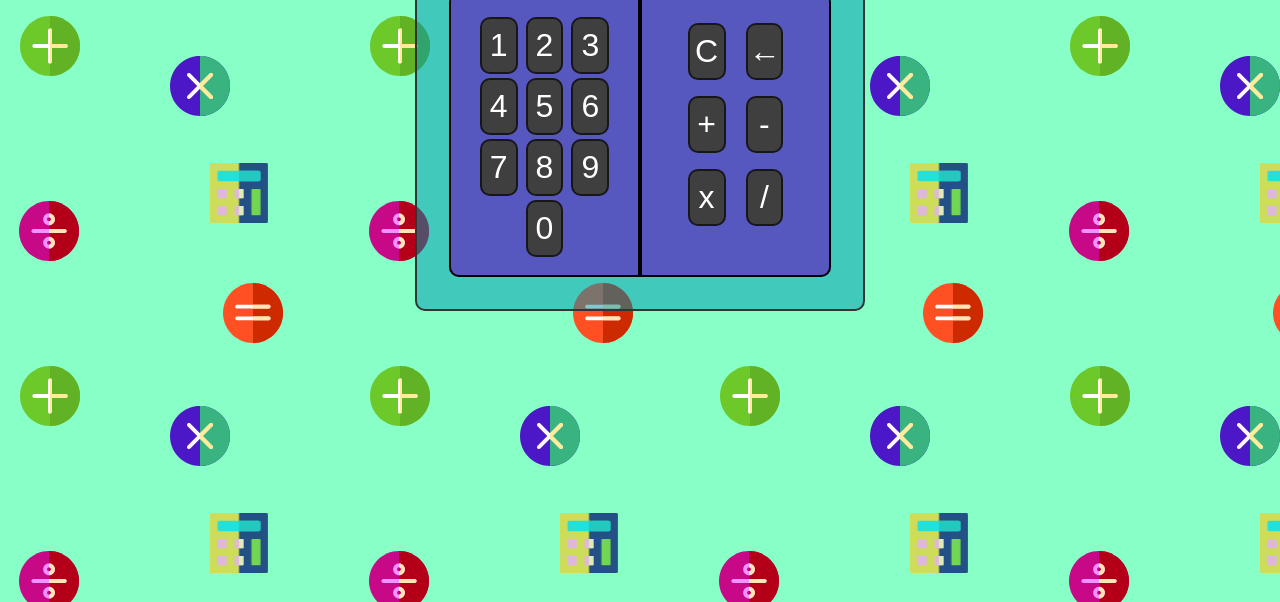
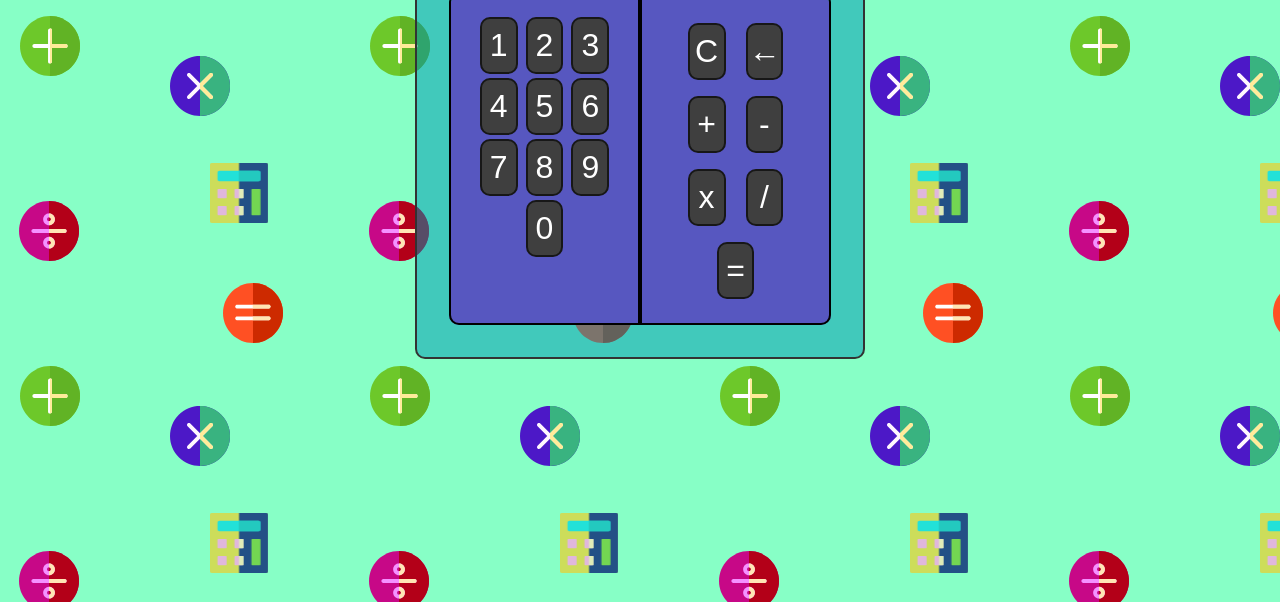
Before and after one commit to Drock15/Calculator-web-app, a plain HTML site: page index.html in a window 1280 px wide. Shown: the part 198-800 px from the top of the page. Drawn offline with Linux system fonts and the light colour scheme.

Commit message:
Added the equal sign button

```diff
--- a/index.html
+++ b/index.html
@@ -1,14 +1,13 @@
 <!DOCTYPE html>
 <html lang="en">
   <head>
-    <meta charset="UTF-8">
-    <meta name="viewport" content="width=device-width, initial-scale=1.0">
-    <meta http-equiv="X-UA-Compatible" content="ie=edge">
+    <meta charset="UTF-8" />
+    <meta name="viewport" content="width=device-width, initial-scale=1.0" />
+    <meta http-equiv="X-UA-Compatible" content="ie=edge" />
     <title>Calculator</title>
-    <link rel="stylesheet" href="./css/styles.css">
+    <link rel="stylesheet" href="./css/styles.css" />
   </head>
   <body>
-
     <header id="main-header">
       <h1>DJ's Calculator</h1>
     </header>
@@ -20,26 +19,27 @@
         <div class="calculator-btn__container">
           <div class="calculator__numbers">
             <form id="number-btns">
-                            <input type="button" value="1">
-                            <input type="button" value="2">
-                            <input type="button" value="3">
-                            <input type="button" value="4">
-                            <input type="button" value="5">
-                            <input type="button" value="6">
-                            <input type="button" value="7">
-                            <input type="button" value="8">
-                            <input type="button" value="9">
-                            <input type="button" value="0">
+              <input type="button" value="1" />
+              <input type="button" value="2" />
+              <input type="button" value="3" />
+              <input type="button" value="4" />
+              <input type="button" value="5" />
+              <input type="button" value="6" />
+              <input type="button" value="7" />
+              <input type="button" value="8" />
+              <input type="button" value="9" />
+              <input type="button" value="0" />
             </form>
           </div>
           <div class="calculator__functions">
             <form id="number-functions">
-                            <input type="button" value="C">
-                            <input type="button" value="&#8592;">
-                            <input type="button" value="+">
-                            <input type="button" value="-">
-                            <input type="button" value="x">
-                            <input type="button" value="/">
+              <input type="button" value="C" />
+              <input type="button" value="&#8592;" />
+              <input type="button" value="+" />
+              <input type="button" value="-" />
+              <input type="button" value="x" />
+              <input type="button" value="/" />
+              <input type="button" value="=" />
             </form>
           </div>
         </div>
```
Lines whose indentation alone changed are shown as unchanged.
